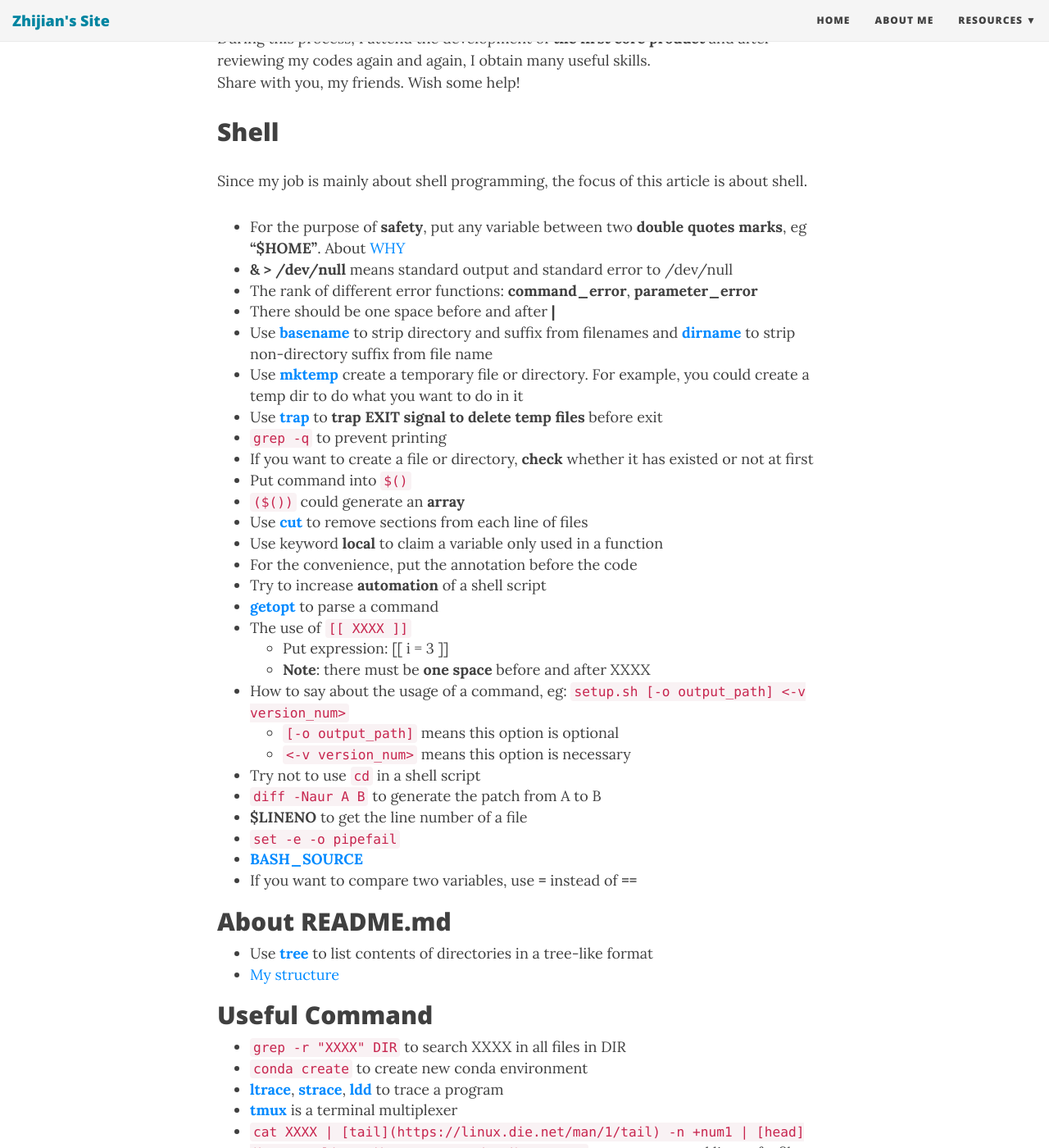
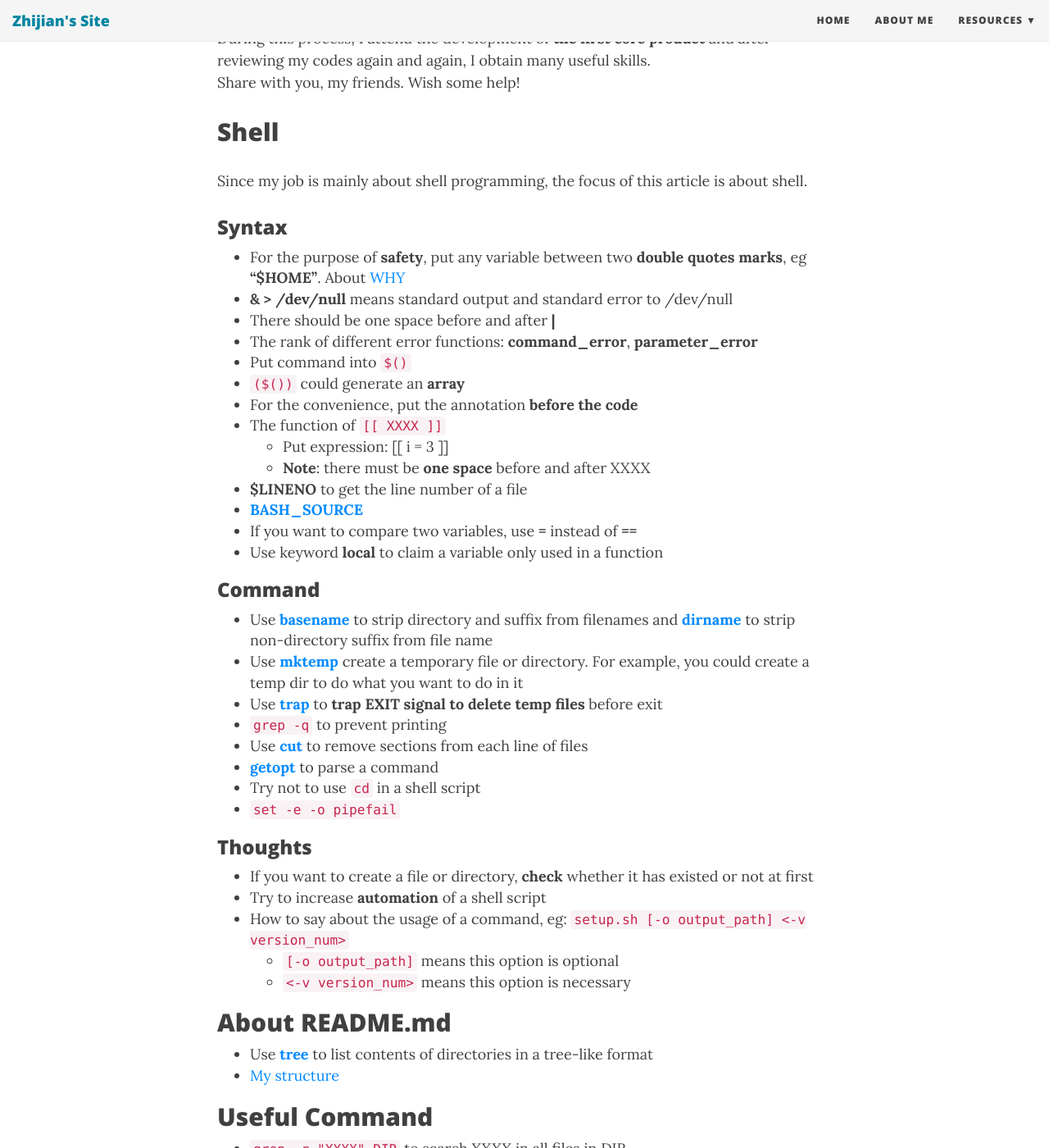
Before and after one commit to softwarelight/ZhijianJiang, a Jekyll site: the page built from _posts/2016-10-01-Internship-Notes.md, in a window 1280 px wide and 1400 px high, scrolled down 314 px. Shown: the whole window at 82% size. Built offline with Jekyll 4.4.1, drawn with Linux system fonts in a browser that asks for light colours; nearby versions of some CDN libraries; comment, search, counter and statistics services are not loaded; some of the changed text lies outside the part shown.

Commit message:
split shell into 3 parts

```diff
--- a/_posts/2016-10-01-Internship-Notes.md
+++ b/_posts/2016-10-01-Internship-Notes.md
@@ -9,34 +9,38 @@ Share with you, my friends. Wish some help!
 ## Shell
 Since my job is mainly about shell programming, the focus of this article is about shell.
 
+### Syntax
 * For the purpose of **safety**, put any variable between two **double quotes marks**, eg **"$HOME"**. About [WHY](http://unix.stackexchange.com/questions/68694/when-is-double-quoting-necessary)
 * **& > /dev/null** means standard output and standard error to /dev/null
+* There should be one space before and after **\|**
 * The rank of different error functions: **command_error**, **parameter_error**
-* There should be one space before and after **\|**
+* Put command into `$()`
+* `($())` could generate an **array**
+* For the convenience, put the annotation **before the code**
+* The function of `[[ XXXX ]]`
+  * Put expression: [[ i = 3 ]]
+  * **Note**: there must be **one space** before and after XXXX
+* **$LINENO** to get the line number of a file
+* [**BASH_SOURCE**](https://www.gnu.org/software/bash/manual/html_node/Bash-Variables.html)
+* If you want to compare two variables, use **=** instead of **==**
+* Use keyword **local** to claim a variable only used in a function
+
+### Command
 * Use [**basename**](https://linux.die.net/man/1/basename) to strip directory and suffix from filenames and [**dirname**](https://linux.die.net/man/1/dirname) to strip non-directory suffix from file name
 * Use [**mktemp**](https://linux.die.net/man/1/mktemp) create a temporary file or directory. For example, you could create a temp dir to do what you want to do in it
 * Use [**trap**](https://linux.die.net/Bash-Beginners-Guide/sect_12_02.html) to **trap EXIT signal to delete temp files** before exit
 * `grep -q` to prevent printing
+* Use [**cut**](https://linux.die.net/man/1/cut) to  remove sections from each line of files
+* [**getopt**](https://linux.die.net/man/1/getopt) to parse a command
+* Try not to use `cd` in a shell script
+* `set -e -o pipefail`
+
+### Thoughts
 * If you want to create a file or directory, **check** whether it has existed or not at first
-* Put command into `$()`
-* `($())` could generate an **array**
-* Use [**cut**](https://linux.die.net/man/1/cut) to  remove sections from each line of files
-* Use keyword **local** to claim a variable only used in a function
-* For the convenience, put the annotation before the code
 * Try to increase **automation** of a shell script
-* [**getopt**](https://linux.die.net/man/1/getopt) to parse a command
-* The use of `[[ XXXX ]]`
-  * Put expression: [[ i = 3 ]]
-  * **Note**: there must be **one space** before and after XXXX
 * How to say about the usage of a command, eg: `setup.sh [-o output_path] <-v version_num>`
   * `[-o output_path]` means this option is optional
   * `<-v version_num>` means this option is necessary
-* Try not to use `cd` in a shell script
-* `diff -Naur A B` to generate the patch from A to B
-* **$LINENO** to get the line number of a file
-* `set -e -o pipefail`
-* [**BASH_SOURCE**](https://www.gnu.org/software/bash/manual/html_node/Bash-Variables.html)
-* If you want to compare two variables, use **=** instead of **==**
 
 ## About README.md
 * Use [**tree**](https://linux.die.net/man/1/tree) to list contents of directories in a tree-like format
```
Also changed, not shown: other parts of _posts/2016-10-01-Internship-Notes.md (+1 -0 lines).
